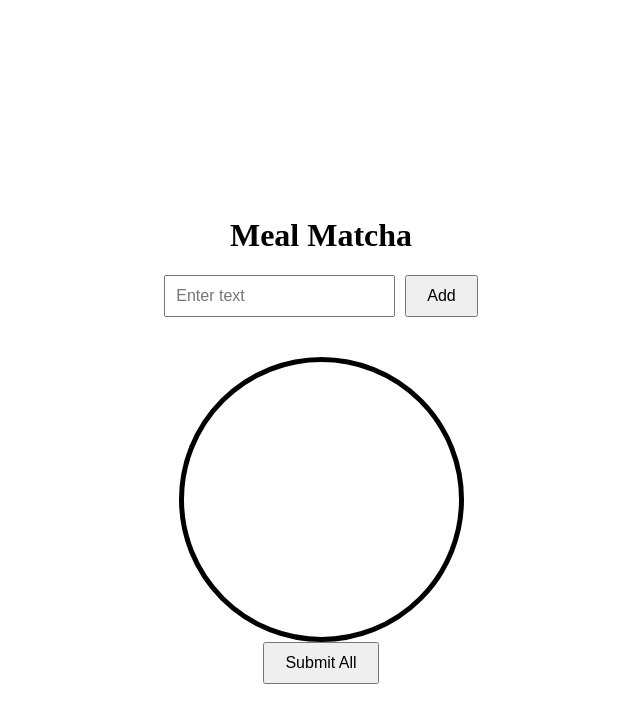
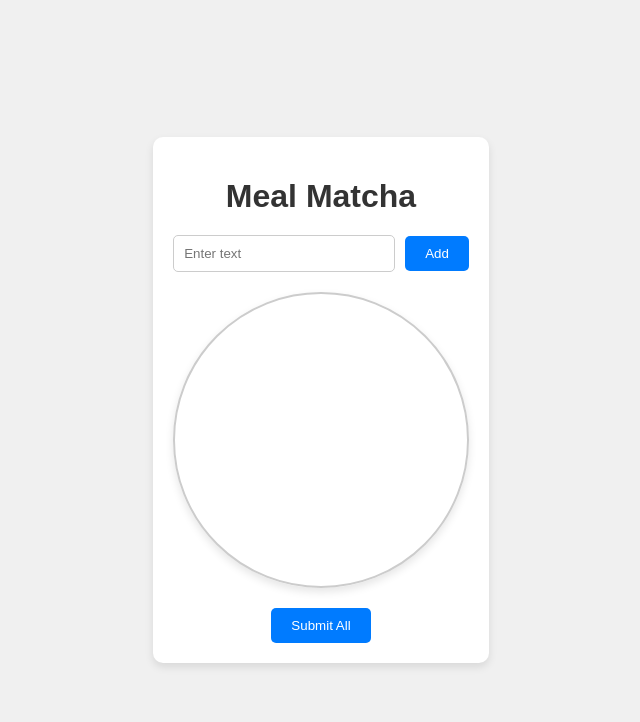
Before and after one commit to GingerTerror/recipe-app, a React (Vite) app: page / in a window 1280 px wide. Shown: the top 722 px of the page, without its empty margins (319-959 px from the left). Built offline with nearby package versions, Linux system fonts and the light colour scheme.

Commit message:
Updated UI

```diff
--- a/src/index.css
+++ b/src/index.css
@@ -1,45 +1,99 @@
-.home-container {
+/* General styles */
+body {
+  font-family: Arial, sans-serif;
+  background-color: #f0f0f0;
+  margin: 0;
+  padding: 0;
   display: flex;
-  flex-direction: column;
+  justify-content: center;
   align-items: center;
-  justify-content: center;
   height: 100vh;
 }
 
-.circle {
-  width: 275px;
-  height: 275px;
-  border: 5px solid black;
-  border-radius: 50%;
-  display: flex;
-  align-items: center;
-  justify-content: center;
-  margin-top: 20px; /* Add margin-top to create space between the circle and the form */
+.home-container {
+  background-color: #ffffff;
+  padding: 20px;
+  border-radius: 10px;
+  box-shadow: 0 4px 8px rgba(0, 0, 0, 0.1);
+  text-align: center;
 }
 
-.form {
-  display: flex;
-  flex-direction: row; /* Change to row to place input and button side by side */
-  align-items: center;
-  margin-bottom: 20px; /* Add margin-bottom to create space between the form and the circle */
+h1 {
+  color: #333;
+  margin-bottom: 20px;
 }
 
-input[type="text"] {
-  padding: 10px;
-  margin-right: 10px; /* Add margin-right to create space between the input and the button */
-  font-size: 16px;
+/* Form styles */
+.form {
+  margin-bottom: 20px;
 }
 
-button {
-  padding: 10px 20px;
-  font-size: 16px;
-  cursor: pointer;
+.form input {
+  padding: 10px;
+  border: 1px solid #ccc;
+  border-radius: 5px;
+  margin-right: 10px;
+  width: 200px;
 }
 
+.form button {
+  padding: 10px 20px;
+  border: none;
+  border-radius: 5px;
+  background-color: #28a745;
+  color: white;
+  cursor: pointer;
+  transition: background-color 0.3s;
+}
+
+.form button:hover {
+  background-color: #218838;
+}
+
+/* SVG styles */
+.circle {
+  margin: 20px auto;
+  display: block;
+  border: 2px solid #ccc;
+  border-radius: 50%;
+  box-shadow: 0 4px 8px rgba(0, 0, 0, 0.1);
+  transition: transform 2s;
+}
+
+.spin {
+  animation: spin 2s linear infinite;
+}
+
+@keyframes spin {
+  0% {
+    transform: rotate(0deg);
+  }
+  100% {
+    transform: rotate(360deg);
+  }
+}
+
+/* Label styles */
 .submitted-label {
+  display: block;
   margin-top: 20px;
-  font-size: 18px;
-  color: #333;
+  font-size: 16px;
+  color: #555;
+}
+
+/* Button styles */
+button[type="submit"] {
+  padding: 10px 20px;
+  border: none;
+  border-radius: 5px;
+  background-color: #007bff;
+  color: white;
+  cursor: pointer;
+  transition: background-color 0.3s;
+}
+
+button[type="submit"]:hover {
+  background-color: #0056b3;
 }
 
 .green0 { fill: #6B8E23; } /* Olive Drab */
@@ -48,12 +102,3 @@ button {
 .green3 { fill: #3CB371; } /* Medium Sea Green */
 .green4 { fill: #2E8B57; } /* Sea Green */
 .green5 { fill: #66CDAA; } /* Medium Aquamarine */
-
-@keyframes spinAnimation {
-  0% { transform: rotate(0deg); }
-  100% { transform: rotate(360deg); }
-}
-
-.spin {
-  animation: spinAnimation 2s linear;
-}
```
